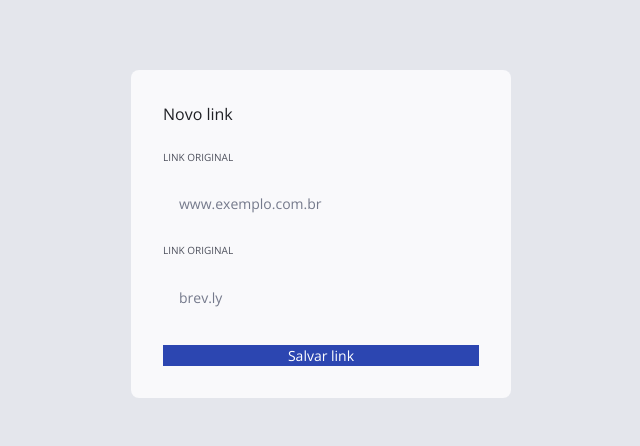
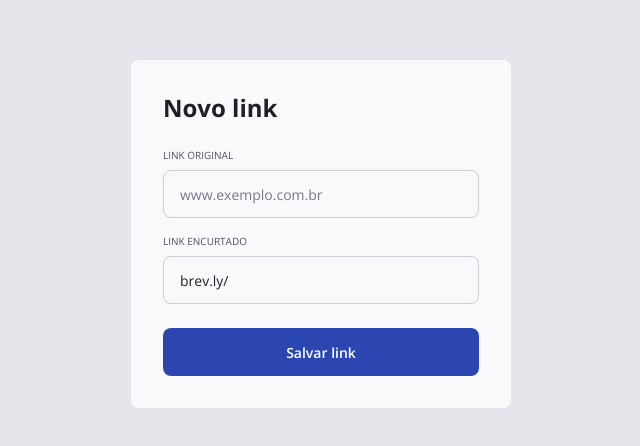
Before and after one commit to JoaoMagnago/ftr-360-desafio-fase-1-brevly, a React (Vite) app in the folder web/: page / in a window 1280 px wide. Shown: the part 166-612 px from the top of the page, without its empty margins (319-959 px from the left). Built offline with nearby package versions, Linux system fonts and the light colour scheme.

Commit message:
feat(short-link-form): finish component's general styles

```diff
--- a/web/src/components/short-link-form.tsx
+++ b/web/src/components/short-link-form.tsx
@@ -1,23 +1,39 @@
 export function ShortLinkForm() {
   return (
     <div className="flex flex-col p-8 gap-6 bg-gray-100 max-w-[380px] w-full rounded-lg">
-      <h2 className="text-lg text-gray-600">Novo link</h2>
+      <h2 className="text-xl/8 font-(weight:--font-bold) text-gray-600">
+        Novo link
+      </h2>
 
       <div className="flex flex-col gap-4">
-        <span className="text-gray-500 text-xs uppercase">Link original</span>
-        <input
-          className="h-12 w-full px-4 py[0.9375rem] text-gray-600 placeholder:text-gray-400 text-md font-regular"
-          placeholder="www.exemplo.com.br"
-        />
+        <div className="flex flex-col gap-2">
+          <span className="text-xs/(--line-height-xs) text-gray-500 uppercase">
+            Link original
+          </span>
+          <input
+            className="h-12 w-full px-4 py[0.9375rem] text-md text-gray-600 border-[1px] border-gray-300 rounded-lg focus-visible:outline-none placeholder:text-gray-400"
+            placeholder="www.exemplo.com.br"
+            spellCheck={false}
+          />
+        </div>
 
-        <span className="text-gray-500 text-xs uppercase">Link original</span>
-        <input
-          className="h-12 w-full px-4 py[0.9375rem] text-gray-600 placeholder:text-gray-400 text-md font-regular"
-          placeholder="brev.ly"
-        />
+        <div className="flex flex-col gap-2">
+          <span className="text-xs/(--line-height-xs) text-gray-500 uppercase">
+            Link encurtado
+          </span>
+          <div className="flex align-center h-12 w-full px-4 py[0.9375rem] text-md border-[1px] border-gray-300 rounded-lg">
+            <span className="self-center h-fit text-gray-600">brev.ly/</span>
+            <input
+              className="w-full text-gray-600 focus-visible:outline-none"
+              spellCheck={false}
+            />
+          </div>
+        </div>
       </div>
 
-      <button className="bg-blue-base text-white text-md">Salvar link</button>
+      <button className="h-12 text-md text-white font-(weight:--font-semibold) cursor-pointer bg-blue-base rounded-lg">
+        Salvar link
+      </button>
     </div>
   );
 }
--- a/web/src/index.css
+++ b/web/src/index.css
@@ -3,8 +3,9 @@
 @theme {
   --font-sans: 'Open Sans', sans-serif;
 
+  /* Base primitives */
   --text-xl: 24px;
-  --text-lg: 16px;
+  --text-lg: 18px;
   --text-md: 14px;
   --text-sm: 12px;
   --text-xs: 10px;
@@ -29,4 +30,47 @@
   --color-blue-base: #2c46b1;
   --color-blue-dark: #2c4091;
   --color-danger: #b12c4d;
+
+  /* Compound typography tokens */
+  --custom-text-xl: {
+    font-size: var(--text-xl);
+    line-height: var(--line-height-xl);
+    font-weight: var(--font-bold);
+    text-transform: none;
+  }
+
+  --custom-text-lg: {
+    font-size: var(--text-lg);
+    line-height: var(--line-height-lg);
+    font-weight: var(--font-bold);
+    text-transform: none;
+  }
+
+  --custom-text-md: {
+    font-size: var(--text-md);
+    line-height: var(--line-height-md);
+    font-weight: var(--font-semibold);
+    text-transform: none;
+  }
+
+  --custom-text-sm-regular: {
+    font-size: var(--text-sm);
+    line-height: var(--line-height-sm);
+    font-weight: var(--font-regular);
+    text-transform: none;
+  }
+
+  --custom-text-sm-semibold: {
+    font-size: var(--text-sm);
+    line-height: var(--line-height-sm);
+    font-weight: var(--font-semibold);
+    text-transform: none;
+  }
+
+  --custom-text-xs: {
+    font-size: var(--text-xs);
+    line-height: var(--line-height-xs);
+    font-weight: var(--font-regular);
+    text-transform: uppercase;
+  }
 }
```
